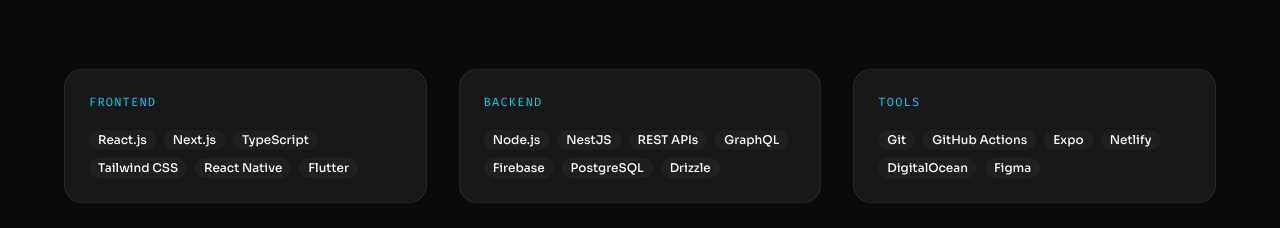
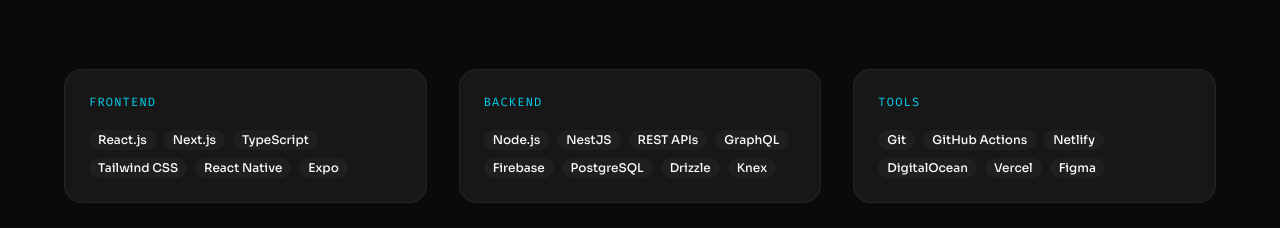
Before and after one commit to Prince-Sarfo/portfolio, a Next.js app: page / in a window 1280 px wide. Shown: the part 1549-1777 px from the top of the page. Built offline with nearby package versions, Linux system fonts and the light colour scheme.

Commit message:
feat: update profile photo, skills, and hero mobile layout
- Replace profile image with new photo (hero, about, favicon)
- Swap Flutter for Expo in frontend skills
- Add Knex to backend, Vercel to tools skills
- Hide hero profile photo on mobile

```diff
--- a/src/modules/home/components/sections/hero-section.tsx
+++ b/src/modules/home/components/sections/hero-section.tsx
@@ -132,7 +132,7 @@
           </div>
 
           {/* Right: photo */}
-          <motion.div variants={item} className="shrink-0">
+          <motion.div variants={item} className="shrink-0 hidden sm:block">
             <div className="relative w-48 h-48 sm:w-56 sm:h-56 lg:w-64 lg:h-64">
               <Image
                 src="/profile.png"
--- a/src/modules/home/data/index.ts
+++ b/src/modules/home/data/index.ts
@@ -22,7 +22,7 @@
       "TypeScript",
       "Tailwind CSS",
       "React Native",
-      "Flutter",
+      "Expo",
     ],
   },
   {
@@ -35,6 +35,7 @@
       "Firebase",
       "PostgreSQL",
       "Drizzle",
+      "Knex",
     ],
   },
   {
@@ -42,9 +43,9 @@
     items: [
       "Git",
       "GitHub Actions",
-      "Expo",
       "Netlify",
       "DigitalOcean",
+      "Vercel",
       "Figma",
     ],
   },
```
Also changed, not shown: public/profile.png, src/app/icon.png.
